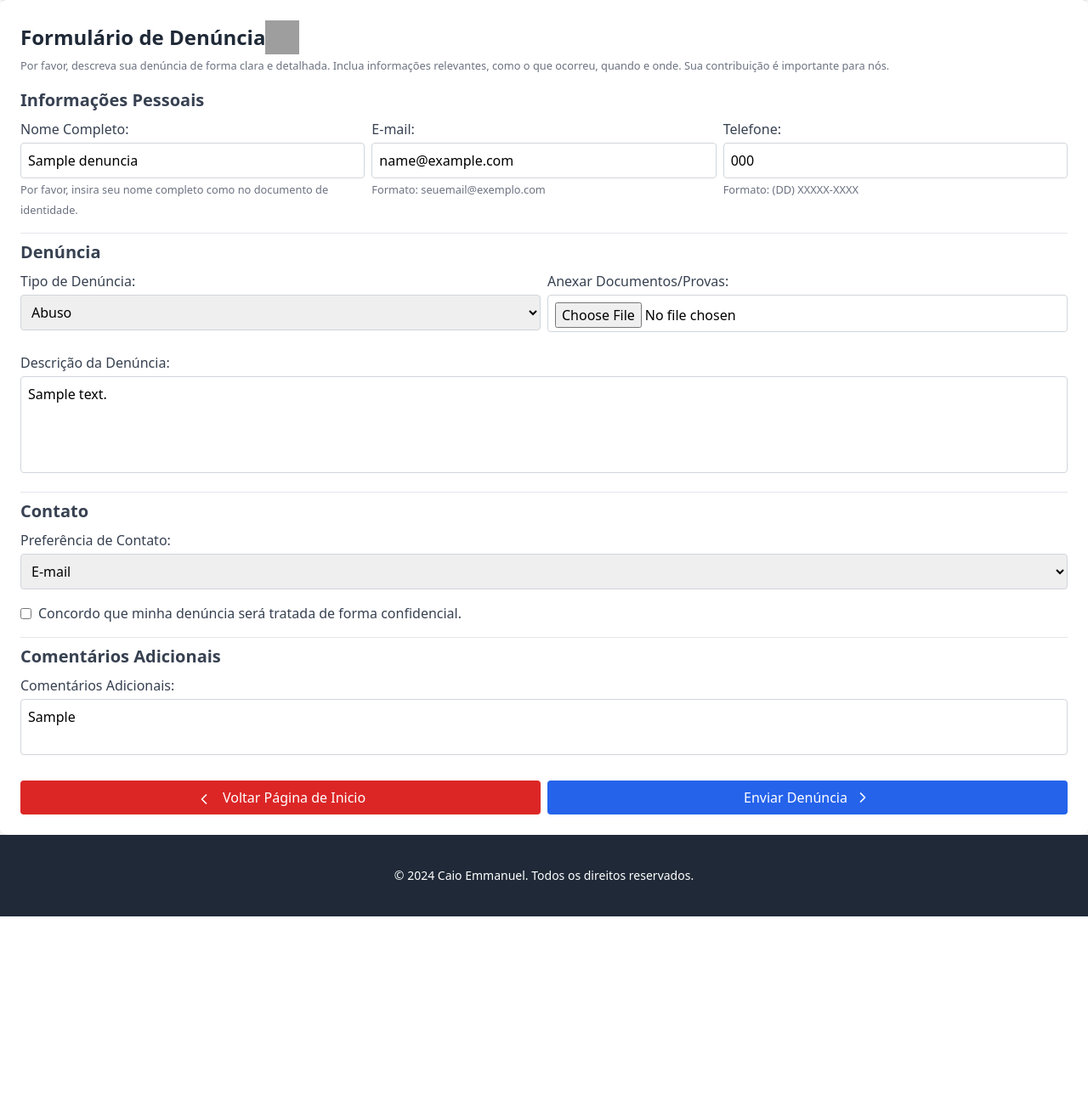
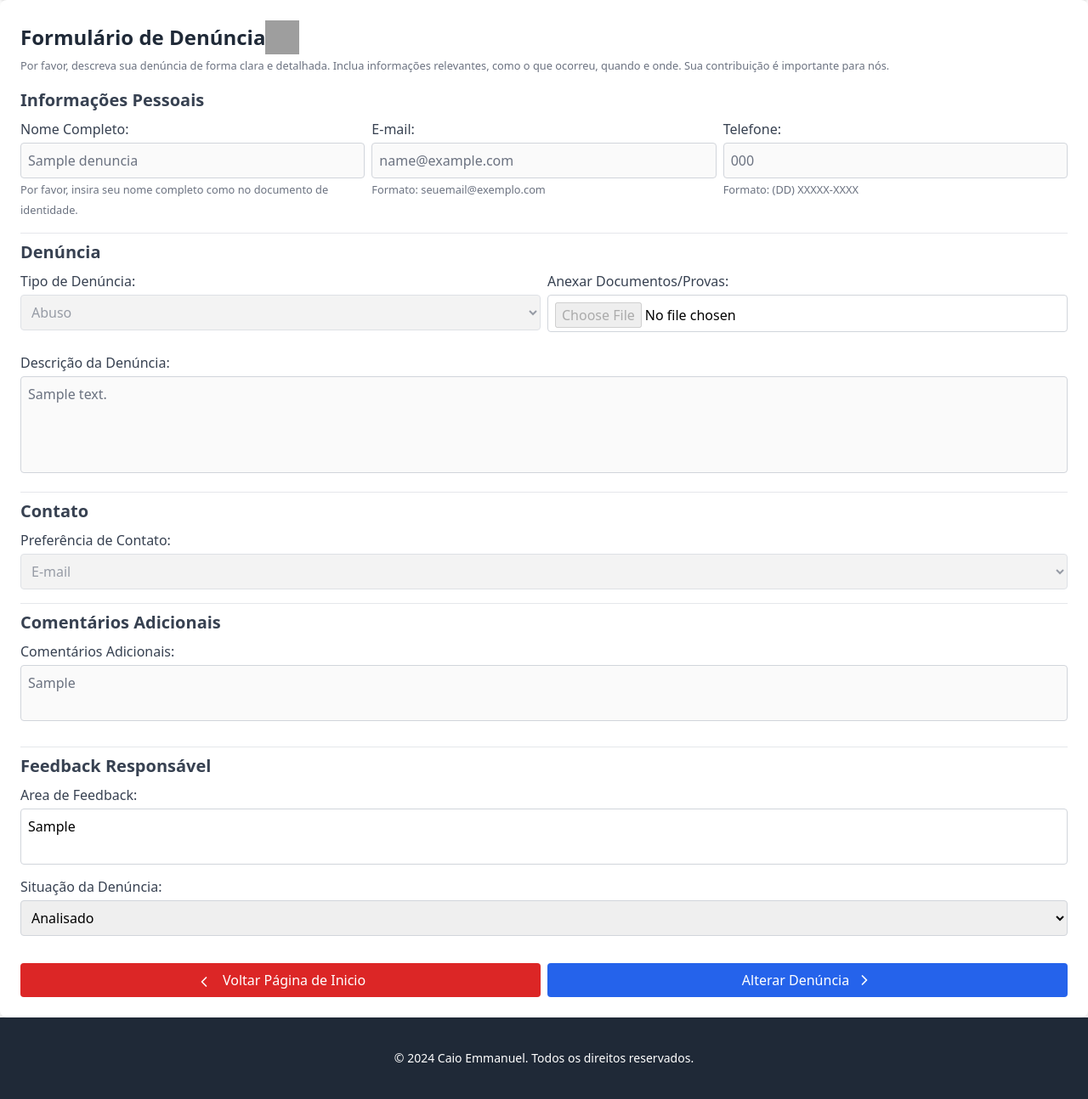
Before and after one commit to CaioEmannuelDiniz/projeto_ouvidoria_web, a Django app: page /denuncia/1/ in a window 1280 px wide. Shown: the part 80-1374 px from the top of the page at 85% size. Before the commit the page ends 1159 px from the top, so only its background shows below. Run offline with Django 5.2, Linux system fonts and the light colour scheme; tables that the repository leaves empty hold one stand-in row (values such as "Sample post"); some libraries are stand-ins or nearby versions; grey boxes are pictures that could not be loaded.

Commit message:
create freature to alter and delete denuncia

```diff
--- a/ouvidoria_web/templates/forms/formulario_denuncia.html
+++ b/ouvidoria_web/templates/forms/formulario_denuncia.html
@@ -19,13 +19,15 @@
     <!-- PRINCIPAL -->
     <main class="flex justify-between">
       <form
-        action="{%url 'cadastrar_denuncia' %}"
+        action="{% if denuncia.id %} {%url 'alterar_denuncia' denuncia.id %}  {% else %} {%url 'cadastrar_denuncia' %} {% endif %}"
         method="POST"
         class="w-screen mx-auto bg-white p-6 rounded-lg shadow-md"
       >
         {% csrf_token %}
-        <!-- TITULO -->
+        <!-- SEÇÃO DO TITULO  -->
         <div class="flex-col mb-4">
+
+          <!-- TITULO -->
           <div class="flex items-center text-center">
             <h2 class="text-2xl font-bold text-gray-800">
               Formulário de Denúncia
@@ -35,6 +37,8 @@
               class="w-10 h-10"
             />
           </div>
+
+          <!-- LEGENDA TITULO-->
           <small class="text-gray-500"
             >Por favor, descreva sua denúncia de forma clara e detalhada. Inclua
             informações relevantes, como o que ocorreu, quando e onde. Sua
@@ -42,55 +46,62 @@
           </small>
         </div>
 
-        <!-- Seção de Informações Pessoais -->
+        <!-- SEÇÃO DE INFORMAÇÕES PESSOAIS -->
         <fieldset class="grid grid-cols-2 md:grid-cols-3 gap-2">
+
+          <!-- LEGENDA DA SEÇÃO-->
           <legend class="text-xl font-semibold text-gray-700 mb-2">
             Informações Pessoais
           </legend>
 
+          <!-- LABEL DE NOME -->
           <div class="mb-4">
             <label for="name" class="block text-gray-700">Nome Completo:</label>
             <input
               type="text"
               id="name"
               name="name"
-              class="mt-1 p-2 border border-gray-300 rounded w-full"
+              class="{% if denuncia.nome_completo %} mt-1 p-2 border border-gray-300 rounded w-full text-gray-500 {% else %} mt-1 p-2 border border-gray-300 rounded w-full {% endif %} "
               placeholder="Seu nome"
               required
-              value="{{denuncia.nome_completo}}"
+              value="{{ denuncia.nome_completo }}"
+              {% if denuncia.nome_completo %} disabled {% endif %}
             />
-            <small class="text-gray-500"
-              >Por favor, insira seu nome completo como no documento de
-              identidade.</small
-            >
+            <small class="text-gray-500">
+              Por favor, insira seu nome completo como no documento de identidade.
+            </small>
           </div>
 
+          <!-- LABEL DE EMAIL -->
           <div class="mb-4">
             <label for="email" class="block text-gray-700">E-mail:</label>
             <input
               type="email"
               id="email"
               name="email"
-              class="mt-1 p-2 border border-gray-300 rounded w-full"
+              class="{% if denuncia.email %} mt-1 p-2 border border-gray-300 rounded w-full text-gray-500 {% else %} mt-1 p-2 border border-gray-300 rounded w-full {% endif %} "
               placeholder="Seu e-mail"
               pattern="/^[A-Z0-9._%+-]+@[A-Z0-9.-]+\.[A-Z]{2,}$/i"
               required
               value="{{denuncia.email}}"
+              {% if denuncia.email %} disabled {% endif %}
             />
             <small class="text-gray-500">Formato: seuemail@exemplo.com</small>
           </div>
 
+          <!-- LABEL DE TELEFONE -->
           <div class="mb-4">
             <label for="phone" class="block text-gray-700">Telefone:</label>
             <input
               type="tel"
               id="phone"
               name="phone"
-              class="mt-1 p-2 border border-gray-300 rounded w-full"
+              class="{% if denuncia.telefone %} mt-1 p-2 border border-gray-300 rounded w-full text-gray-500 {% else %} mt-1 p-2 border border-gray-300 rounded w-full {% endif %} "
               pattern="^\(\d{2}\) \d{4,5}-\d{4}$"
               placeholder="Seu telefone"
               required
               value="{{denuncia.telefone}}"
+              {% if denuncia.telefone %} disabled {% endif %}
             />
             <small class="text-gray-500">Formato: (DD) XXXXX-XXXX</small>
           </div>
@@ -98,18 +109,23 @@
 
         <hr class="mb-2" />
 
-        <!-- Seção de Denúncia -->
+        <!-- SEÇÃO DE DENÚNCIA -->
         <fieldset class="grid grid-cols md:grid-cols-2 gap-2">
+
+          <!-- LEGENDA DA SEÇÃO-->
           <legend class="text-xl font-semibold text-gray-700 mb-2">
             Denúncia
           </legend>
+
+          <!-- LABEL TIPO DE DENÚNCIA -->
           <div class="mb-4">
             <label for="type" class="block text-gray-700">Tipo de Denúncia:</label>
             <select
                 id="type"
                 name="type"
-                class="mt-1 p-2 border border-gray-300 rounded w-full"
+                class="{% if denuncia.tipo_denuncia %}mt-1 p-2 border border-gray-300 rounded w-full text-gray-500{% else %}mt-1 p-2 border border-gray-300 rounded w-full{% endif %}"
                 required
+                {% if denuncia.tipo_denuncia %} disabled {% endif %}
             >
                 <option value="" disabled {% if not denuncia.tipo_denuncia %}selected{% endif %}>Selecione uma opção</option>
                 <option value="abuso" {% if denuncia.tipo_denuncia == "abuso" %}selected{% endif %}>Abuso</option>
@@ -117,9 +133,9 @@
                 <option value="fraude" {% if denuncia.tipo_denuncia == "fraude" %}selected{% endif %}>Fraude</option>
                 <option value="negligencia" {% if denuncia.tipo_denuncia == "negligencia" %}selected{% endif %}>Negligência</option>
             </select>
-        </div>
+          </div>
 
-
+          <!-- LABEL ANEXO DE ARQUIVO-->
           <div class="mb-4">
             <label for="evidence" class="block text-gray-700"
               >Anexar Documentos/Provas:</label
@@ -129,9 +145,11 @@
               id="evidence"
               name="evidence"
               class="mt-1 p-2 border border-gray-300 rounded w-full h-11"
+              {% if denuncia.id %} disabled {% endif %}
             />
           </div>
 
+          <!-- LABEL DESCRIÇÃO-->
           <div class="col-span-2 mb-4">
             <label for="description" class="block text-gray-700"
               >Descrição da Denúncia:</label
@@ -140,20 +158,25 @@
               id="description"
               name="description"
               rows="4"
-              class="mt-1 p-2 border border-gray-300 rounded w-full resize-none"
+              class="{% if denuncia.email %} mt-1 p-2 border border-gray-300 rounded w-full resize-none text-gray-500 {% else %} mt-1 p-2 border border-gray-300 rounded w-full resize-none{% endif %}"
               placeholder="Descreva sua denúncia"
               required
+              {% if denuncia.email %} disabled {% endif %}
             >{{denuncia.descricao}}</textarea>
           </div>
         </fieldset>
 
         <hr class="mb-2" />
 
-        <!-- Seção de Contato -->
+        <!-- SEÇÃO DE CONTATO -->
         <fieldset>
+
+          <!-- LEGENDA DA SEÇÃO-->
           <legend class="text-xl font-semibold text-gray-700 mb-2">
             Contato
           </legend>
+
+          <!-- LABEL PREFERÊNCIA CONTATO-->
           <div class="mb-4">
             <label for="contact-preference" class="block text-gray-700"
               >Preferência de Contato:</label
@@ -161,8 +184,9 @@
             <select
               id="contact-preference"
               name="contact-preference"
-              class="mt-1 p-2 border border-gray-300 rounded w-full"
+              class="{% if denuncia.preferencia_contato %}mt-1 p-2 border border-gray-300 rounded w-full text-gray-500 {% else %}mt-1 p-2 border border-gray-300 rounded w-full{% endif %}"
               required
+              {% if denuncia.preferencia_contato %} disabled {% endif %}
             >
               <option value="" disabled {% if not denuncia.preferencia_contato %} selected {% endif %}>Selecione uma opção</option>
               <option value="email" {% if denuncia.preferencia_contato == "email" %} selected {% endif %} >E-mail</option>
@@ -170,6 +194,8 @@
             </select>
           </div>
 
+          <!-- LABEL CHECK CONFIDENCIALIDADE -->
+          {% if not denuncia.id %}
           <div class="mb-4">
             <label class="flex items-center">
               <input
@@ -184,15 +210,20 @@
               >
             </label>
           </div>
+          {% endif %}
         </fieldset>
 
         <hr class="mb-2" />
 
-        <!-- Seção de Comentários Adicionais -->
+        <!-- SEÇÃO DE COMENTÁRIOS ADICIONAIS -->
         <fieldset class="mb-2">
+
+          <!-- LEGENDA DA SEÇÃO-->
           <legend class="text-xl font-semibold text-gray-700 mb-2">
             Comentários Adicionais
           </legend>
+
+          <!-- LABEL COMENTARIO -->
           <div class="mb-4">
             <label for="comments" class="block text-gray-700"
               >Comentários Adicionais:</label
@@ -201,14 +232,57 @@
               id="comments"
               name="comments"
               rows="2"
-              class="mt-1 p-2 border border-gray-300 rounded w-full resize-none"
+              class="{% if denuncia.comentario %} mt-1 p-2 border border-gray-300 rounded w-full resize-none text-gray-500 {% else %} mt-1 p-2 border border-gray-300 rounded w-full resize-none{% endif %}"
               placeholder="Comentários adicionais"
+              {% if denuncia.comentario %} disabled {% endif %}
             >{{denuncia.comentario}}</textarea>
           </div>
         </fieldset>
 
-        <!-- Botões Final Formulario -->
+        {% if denuncia.id %}
+
+        <hr class="mb-2" />
+
+        <!-- SEÇÃO DE FEEDBACK -->
+        <fieldset class="mb-4">
+
+          <!-- LEGENDA DA SEÇÃO-->
+          <legend class="text-xl font-semibold text-gray-700 mb-2">
+            Feedback Responsável
+          </legend>
+
+          <!-- LABEL FEEDBACK -->
+          <div class="mb-2">
+            <label for="feedback" class="block text-gray-700">Area de Feedback:</label>
+            <textarea id="feedback" name="feedback" rows="2"
+            class="mt-1 p-2 border border-gray-300 rounded w-full resize-none"
+            placeholder="Feedback ao solicitante" required>{{denuncia.feedback}}</textarea>
+          </div>
+
+          <!-- LABEL SITUAÇÃO DA SOLICITÃO-->
+          <div class="mb-4">
+          <label for="status" class="block text-gray-700">Situação da Denúncia:</label>
+            <select
+                id="status"
+                name="status"
+                class="mt-1 p-2 border border-gray-300 rounded w-full"
+                required
+            >
+
+                <option value="True" {% if denuncia.status %}selected{% endif %}>Analisado</option>
+                <option value="False" {% if not denuncia.status %}selected{% endif %}>Pendente</option>
+
+            </select>
+          </div>
+        </fieldset>
+
+        {% endif %}
+
+
+        <!-- BOTÕES FINAL FORMULARIO -->
         <div class="flex gap-2">
+
+          <!-- BOTÃO DE VOLTA PARA PAGINA PRINCIPAL -->
           <a href="{% url 'home' %}" class="w-full">
             <button
               type="button"
@@ -229,11 +303,17 @@
               Voltar Página de Inicio
             </button>
           </a>
+
+          <!-- BOTÃO DE ENVIO FORMULARIO -->
           <button
             type="submit"
             class="w-full bg-blue-600 text-white py-2 rounded hover:bg-blue-700 transition duration-300 flex items-center justify-center"
           >
+          {% if denuncia.id %}
+            Alterar Denúncia
+          {% else %}
             Enviar Denúncia
+          {% endif %}
             <svg
               xmlns="http://www.w3.org/2000/svg"
               class="w-5 h-5 ml-2 inline"
@@ -248,6 +328,8 @@
             </svg>
           </button>
         </div>
+
+
       </form>
     </main>
 
--- a/ouvidoria_web/views.py
+++ b/ouvidoria_web/views.py
@@ -92,7 +92,7 @@ def form_elogio(request):
 
 
 # --- DENUNCIA ---
-#POST PAGINA FORMULARIO DENUNCIA (OK)(OK)
+#POST PAGINA CADASTRAR DENUNCIA (OK)(OK)
 def send_denuncia(request):
 
     nome = request.POST.get('name')
@@ -124,6 +124,42 @@ def send_denuncia(request):
 
     return render(request,'forms/formulario_denuncia.html',{'dict':dict})
 
+#POST PAGINA ALTERAR DENUNCIA
+def alter_denuncia(request, id):
+    denuncia = get_object_or_404(Denuncia, id=id)
+
+    print(denuncia)
+
+    # Verifica se é uma requisição POST
+    if request.method == 'POST':
+
+        denuncia.feedback = request.POST.get('feedback')
+        print(request.POST.get('feedback'))
+        print(denuncia.feedback)
+        denuncia.status = request.POST.get('status')
+        print(request.POST.get('status'))
+        print(denuncia.status)
+
+        dict = {
+            'condicao': True,
+            'tipo': 'error',
+            'mensagem': 'Denúncia não foi alterada!',
+        }
+
+        # Salva a denúncia e atualiza a mensagem
+        try:
+            denuncia.save()
+            dict['tipo'] = 'sucess'
+            dict['mensagem'] = 'Denúncia alterada com sucesso!'
+        except Exception:
+            # Lidar com possíveis erros de salvamento
+            dict['mensagem'] = 'Denúncia não foi alterada!'
+
+    # Busca todas as denúncias
+    denuncias = Denuncia.objects.all()
+
+    return render(request, 'tables/denuncias.html', {'dict': dict, 'denuncias': denuncias})
+
 #GET PAGINA FORMULARIO DENUNCIA (OK)(OK)
 def form_denuncia(request):
     dict = {
@@ -150,19 +186,20 @@ def show_denuncia(request,id):
 #DELETE PAGINA DELETAR UMA DENUNCIA
 def delete_denuncia(request,id):
     denuncia = get_object_or_404(Denuncia, id = id)
-    num_excluidos, _ = denuncia.delete()
 
     dict = {
-                'condicao': False,
+                'condicao': True,
                 'tipo': 'error',
                 'mensagem': 'Denúncia não foi excluida!',
             }
 
 
-    if(num_excluidos > 0):
-        dict['condicao'] = True
+    try:
+        denuncia.delete()
         dict['tipo'] = 'sucess'
         dict['mensagem'] = 'Denúncia excluida com sucesso!'
+    except Exception:
+        dict['mensagem'] = 'Denúncia não foi excluida!'
 
 
     return render(request,"tables/denuncias.html",{'dict':dict,'denuncias': Denuncia.objects.all()})
--- a/projeto_ouvidoria_web/urls.py
+++ b/projeto_ouvidoria_web/urls.py
@@ -10,12 +10,14 @@ urlpatterns = [
     #DENUNCIAR
     #POST ROTA CADASTRAR DENUNCIA
     path('cadastrar/denuncia/',views.send_denuncia,name='cadastrar_denuncia'),
+    #POST ROTA ALTERAR DENUNCIA
+    path('denuncia/alterar/<int:id>/',views.alter_denuncia,name='alterar_denuncia'),
     #GET ROTA FORMULARIO DENUNCIA
     path('formulario/denuncia/',views.form_denuncia,name='formulario_denuncia'),
-    #GET ROTA MOSTRAR DENUNCIA
+    #GET ALL ROTA MOSTRAR DENUNCIAS
     path('denuncias/',views.show_denuncias,name='mostrar_denuncias'),
-    #POST ROTA ALTERAR DENUNCIA
-    path('denuncia/<int:id>/',views.show_denuncia,name='alterar_denuncia'),
+    #GET ROTA MOSTRA DENUNCIA
+    path('denuncia/<int:id>/',views.show_denuncia,name='mostrar_denuncia'),
     #DELETE ROTA DELETAR DENUNCIA
     path('denuncia/deletar/<int:id>/',views.delete_denuncia,name='deletar_denuncia'),
 
```
Also changed, not shown: ouvidoria_web/templates/tables/denuncias.html (+18 -6 lines), ouvidoria_web/migrations/0010_alter_denuncia_feedback.py (added), ouvidoria_web/migrations/0011_alter_denuncia_feedback.py (added).
